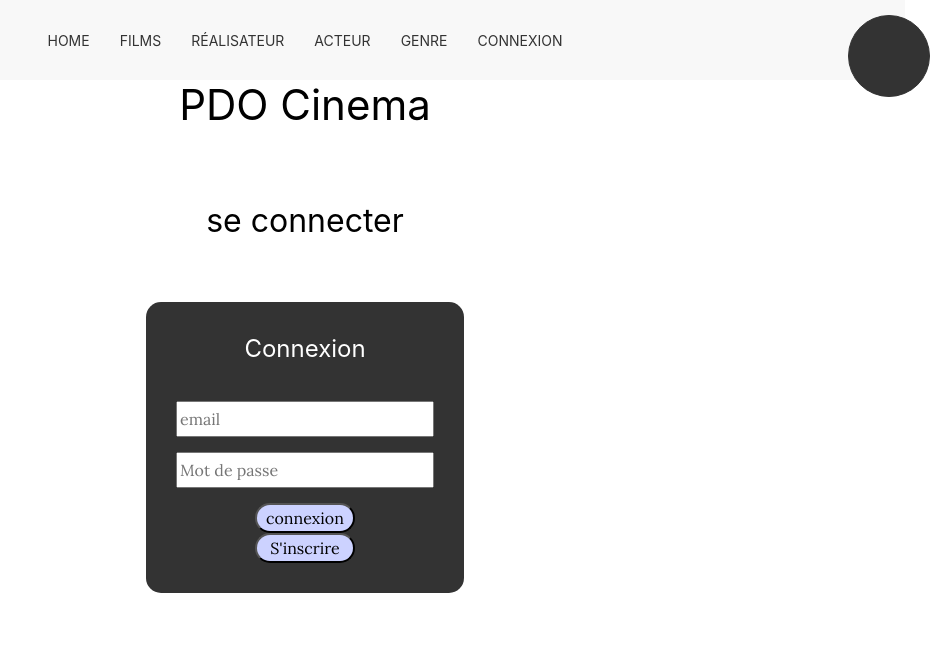
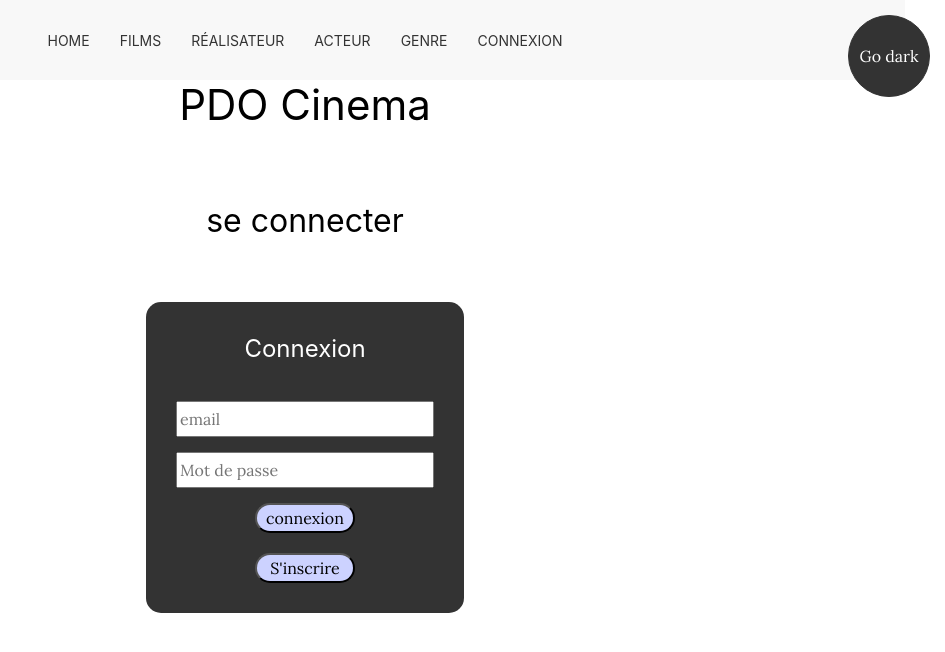
Before and after one commit to angalland/MVC-cinema, a PHP site: template view/Autentification/connexionUtilisateur.php in a window 1280 px wide. Shown: the top 652 px of the page, without its empty margins (335-1280 px from the left). Run offline with PHP 8.4, Linux system fonts and the light colour scheme; the template is opened without the code that fills it, so the values that code supplies are empty.

Commit message:
ajout modal js

```diff
--- a/public/css/style/styleAuthentification.css
+++ b/public/css/style/styleAuthentification.css
@@ -1,8 +1,9 @@
-.modal-btn {
-    font-size: 18px;
-    display: block;
-    min-width: 150px;
-    cursor: pointer;
+.btn-open {
+    background-color: #ccd2ff;
+    border-radius: 15px;
+    width: 100px;
+    height: 30px;
+    margin-top: 20px;
 }
 
 .modal-container {
--- a/public/js/js/js.js
+++ b/public/js/js/js.js
@@ -25,33 +25,34 @@ function themeNuitJour(){
 
 themeNuitJour()
 
-// const btnToggle = document.querySelector('.btn-toggle');
+const btnToggle = document.querySelector('.btn-toggle');
 
-// btnToggle.addEventListener('click', () => {
+btnToggle.addEventListener('click', () => {
 
-//     const body = document.body;
+    const body = document.body;
 
-//     if(body.classList.contains('dark')){
+    if(body.classList.contains('dark')){
 
-//         body.classList.add('light')
-//         body.classList.remove('dark')
-//         btnToggle.innerHTML = 'Go dark'
+        body.classList.add('light')
+        body.classList.remove('dark')
+        btnToggle.innerHTML = 'Go dark'
 
-//     } else if (body.classList.contains('light')) {
+    } else if (body.classList.contains('light')) {
 
-//         body.classList.add('dark')
-//         body.classList.remove('light')
-//         btnToggle.innerHTML = 'Go Light'
-//     }
-// }
-// );
+        body.classList.add('dark')
+        body.classList.remove('light')
+        btnToggle.innerHTML = 'Go Light'
+    }
+}
+);
 
 // modal inscription
 const modalContainer = document.querySelector(".modal-container");
-const modalTriggers = document.querySelectorAll("modal-trigger");
+const modalTriggers = document.querySelectorAll(".modal-trigger");
 
-modalTriggers.forEach(modalTriggers => trigger.addEventListener("click", toggleModal))
+modalTriggers.forEach(trigger => trigger.addEventListener("click", toggleModal));
 
 function toggleModal() {
-    modalContainer.classList.add("active")
-}
+    console.log("hello");
+    modalContainer.classList.toggle("active")
+};
--- a/view/Autentification/connexionUtilisateur.php
+++ b/view/Autentification/connexionUtilisateur.php
@@ -60,7 +60,6 @@ formulaire d'inscription
         </div>
 </div>
 
-
 <div class="formDeleteStatut">
 <!-- formulaire de connexion -->
     <form class="formDeletePersonne" method="POST" action="index.php?action=login">
@@ -76,10 +75,7 @@ formulaire d'inscription
         </div>
     </form>
 
-    <div class="inputCasting modal-trigger">
-        <input type="submit" value="S'inscrire">
-    </div>
-
+    <button class="btn-open modal-trigger">S'inscrire</button>
 </div>
 
 <?php
--- a/view/template.php
+++ b/view/template.php
@@ -39,15 +39,13 @@
             <script src="public/js/uikit.js"></script>
             <script src="public/js/uikit.min.js"></script>
 
-            <script src="public/js/js/js.js"></script>
-            <script src="public/js/js/modaljs.js"></script>
 
             <!-- $titre fournit par les pages vues -->
             <title><?= $titre; ?></title>
         </head>
 
         <body class="light">
-                <div class="btn-toggle"></div>
+            <div class="btn-toggle">Go dark</div>
             <nav class="uk-navbar-container" uk-navbar>
                     <div class="uk-navbar-center">
                         <ul class="uk-navbar-nav uk-flex-middle">
@@ -227,5 +225,7 @@
                     </main>
                 </div>
 
+                <script src="public/js/js/js.js"></script>
+                <script src="public/js/js/modaljs.js"></script>
             </body>
             </html>
```
Lines whose indentation alone changed are shown as unchanged.
